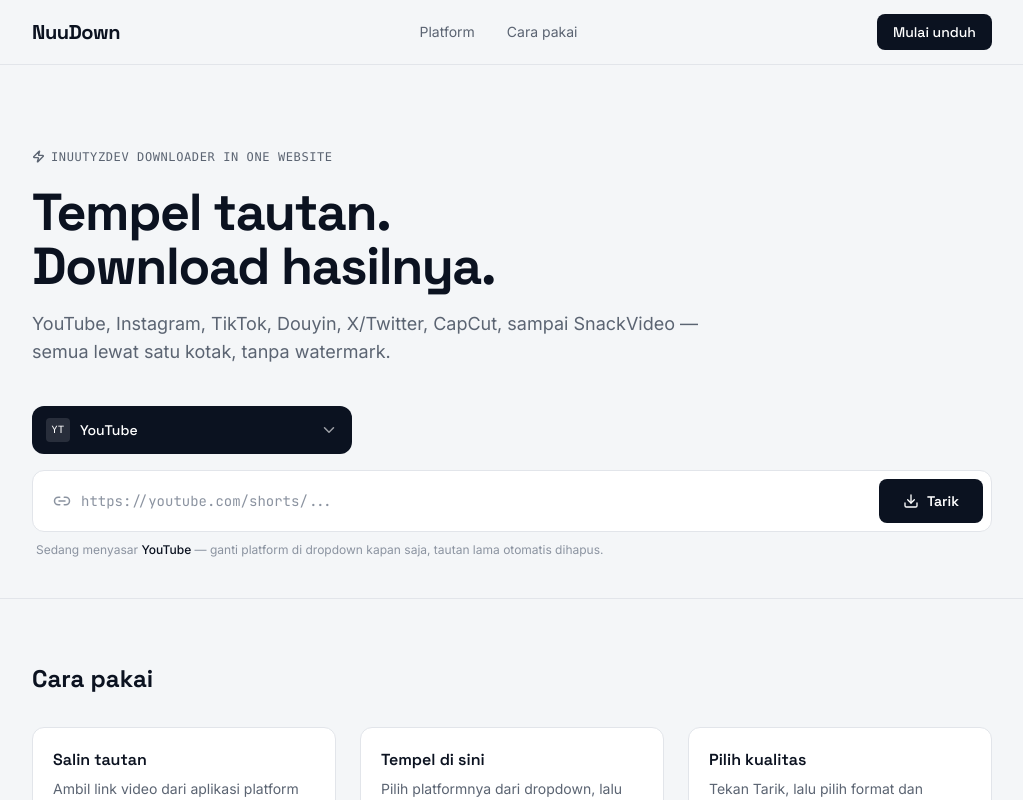
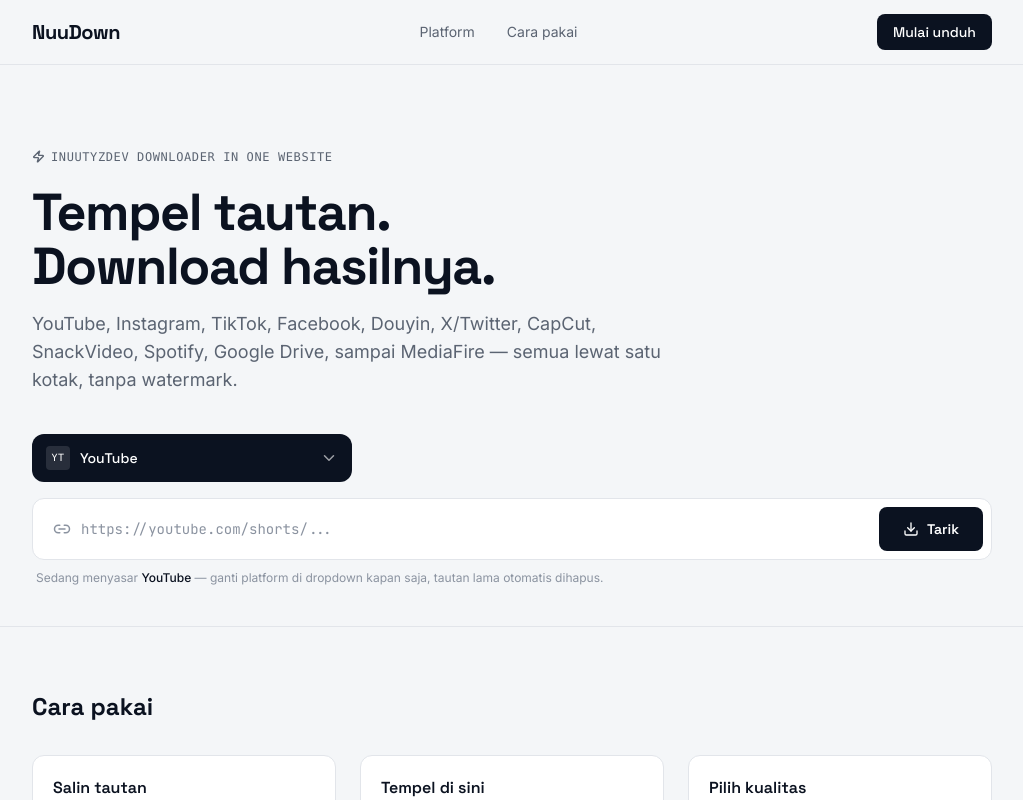
Before and after one commit to inuunew/downloader, a React (Vite) app: page / in a window 1280 px wide. Shown: the top 800 px of the page, without its empty margins (128-1151 px from the left). Built offline with nearby package versions, Linux system fonts and the light colour scheme.

Commit message:
Update App.jsx

```diff
--- a/src/App.jsx
+++ b/src/App.jsx
@@ -503,8 +503,9 @@
             Download hasilnya.
           </h1>
           <p className="text-[var(--slate)] text-base sm:text-lg mt-4 leading-relaxed">
-            YouTube, Instagram, TikTok, Douyin, X/Twitter, CapCut, sampai
-            SnackVideo — semua lewat satu kotak, tanpa watermark.
+            YouTube, Instagram, TikTok, Facebook, Douyin, X/Twitter, CapCut,
+            SnackVideo, Spotify, Google Drive, sampai MediaFire — semua lewat
+            satu kotak, tanpa watermark.
           </p>
         </div>
 
@@ -609,6 +610,7 @@
             <MediaGroup title="Video" items={videos} />
             <MediaGroup title="Audio" items={audios} />
             <MediaGroup title="Gambar" items={images} />
+            <MediaGroup title="Berkas" items={files} />
           </div>
         )}
       </section>
```
